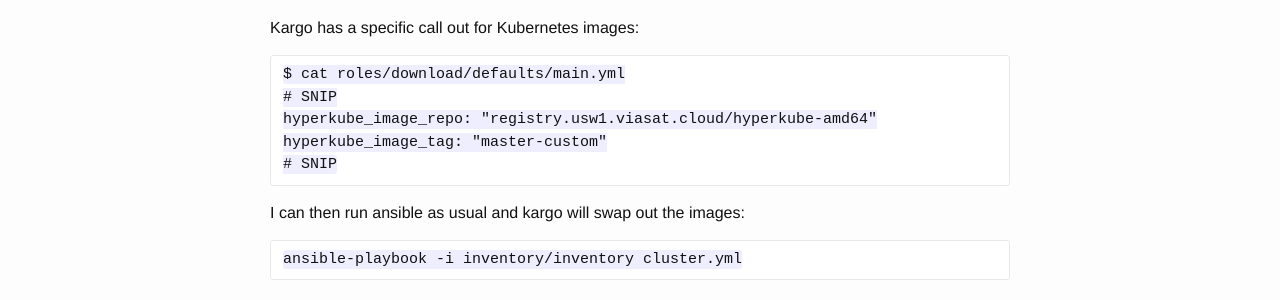
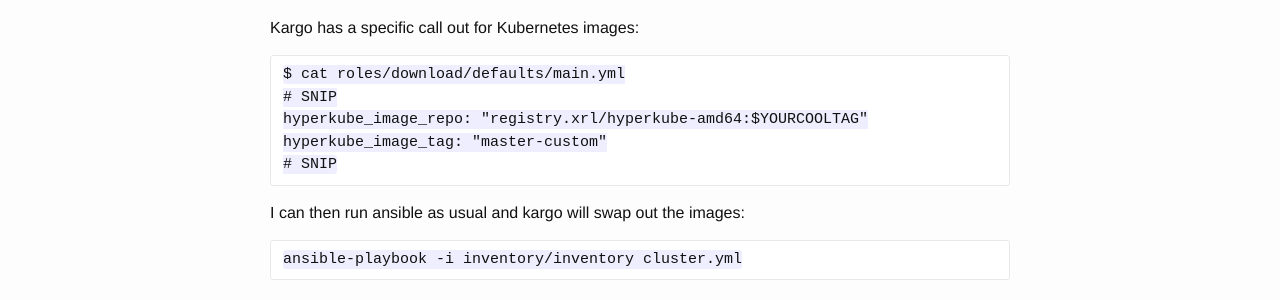
Before and after one commit to tureus/tureus.github.io, a Jekyll site: the page built from _posts/2017-01-24-build-your-custom-kubelet-image.markdown, in a window 1280 px wide and 900 px high, scrolled down 2768 px. Shown: the part 194-494 px from the top of the window. Built offline with Jekyll 4.4.1, drawn with Linux system fonts in a browser that asks for light colours.

Commit message:
Update 2017-01-24-build-your-custom-kubelet-image.markdown

````diff
--- a/_posts/2017-01-24-build-your-custom-kubelet-image.markdown
+++ b/_posts/2017-01-24-build-your-custom-kubelet-image.markdown
@@ -105,7 +105,7 @@ Kargo has a specific call out for Kubernetes images:
 ```
 $ cat roles/download/defaults/main.yml
 # SNIP
-hyperkube_image_repo: "registry.usw1.viasat.cloud/hyperkube-amd64"
+hyperkube_image_repo: "registry.xrl/hyperkube-amd64:$YOURCOOLTAG"
 hyperkube_image_tag: "master-custom"
 # SNIP
 ```
````
